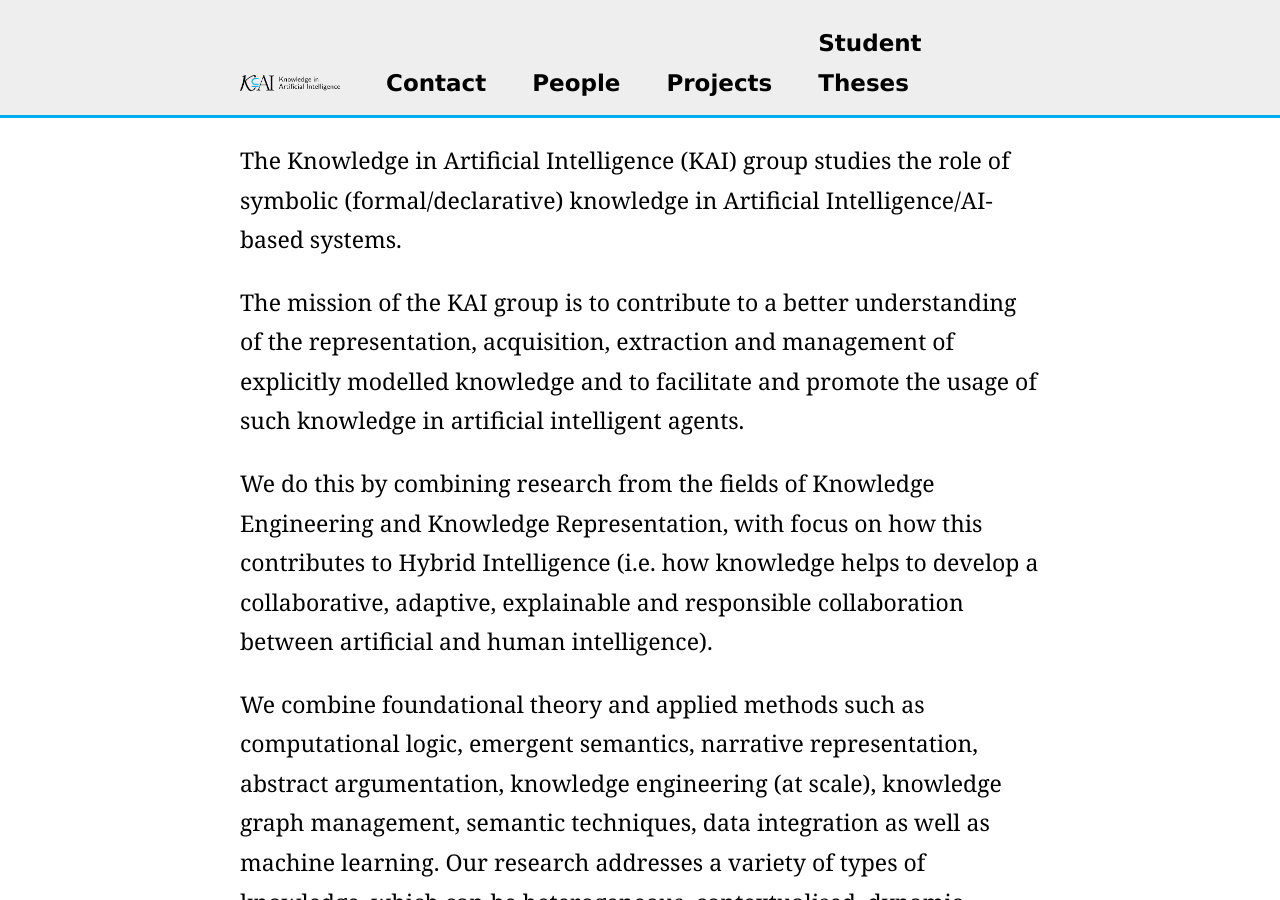
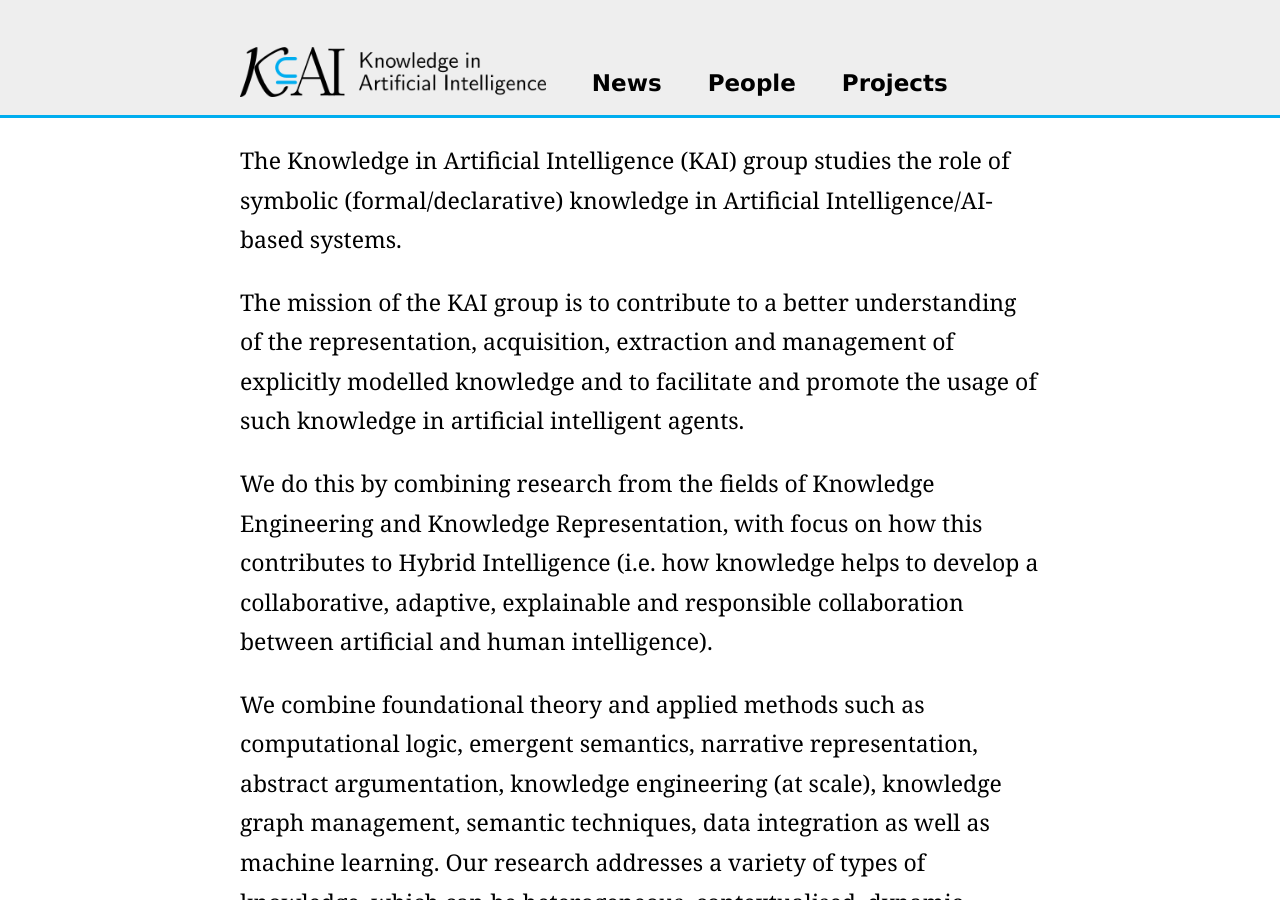
Before and after one commit to kai-vu/site, a Jekyll site: the page built from index.md, in a window 1280 px wide and 900 px high. Built offline with Jekyll 4.4.1, drawn with Linux system fonts in a browser that asks for light colours; our own code applies the rules of GitHub Pages for plain Markdown files.

Commit message:
Update index.md

```diff
--- a/index.md
+++ b/index.md
@@ -3,11 +3,10 @@
 ---
 
 <nav><ul>
-<li class="home"><a href="/"><img src="../../images/logos/KAI_logo_noborder.png" alt="KAI" width="100"/></a></li>
-<li><a href="#contact">Contact</a></li>
-<li><a href="#people">People</a></li>
-<li><a href="#projects">Projects</a></li>
-<li><a href="theses/">Student Theses</a></li>
+<li class="home"><a href="/"><img src="../../images/logos/KAI_logo_noborder.png" alt="KAI" style="height:50px; position:relative; top:6px;"/></a></li>
+<li><a href="#news">News</a></li>
+<li><a href="people">People</a></li>
+<li><a href="projects">Projects</a></li>
 </ul></nav>
 
 The Knowledge in Artificial Intelligence (KAI) group studies the role of symbolic (formal/declarative) knowledge in Artificial Intelligence/AI-based systems.
```
